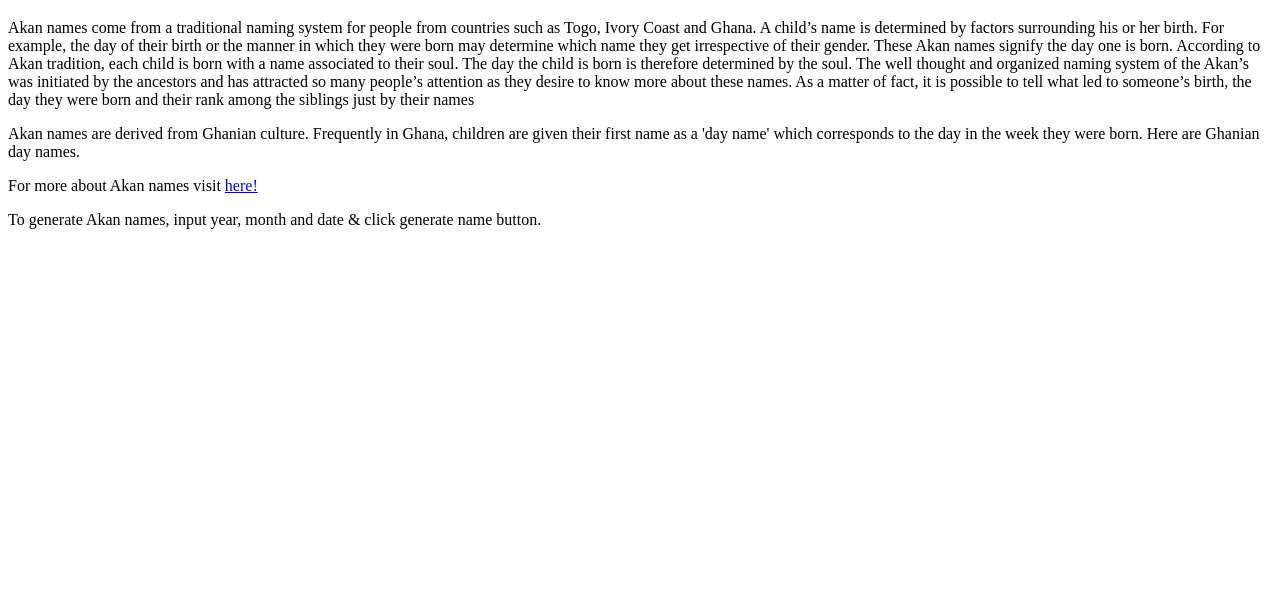
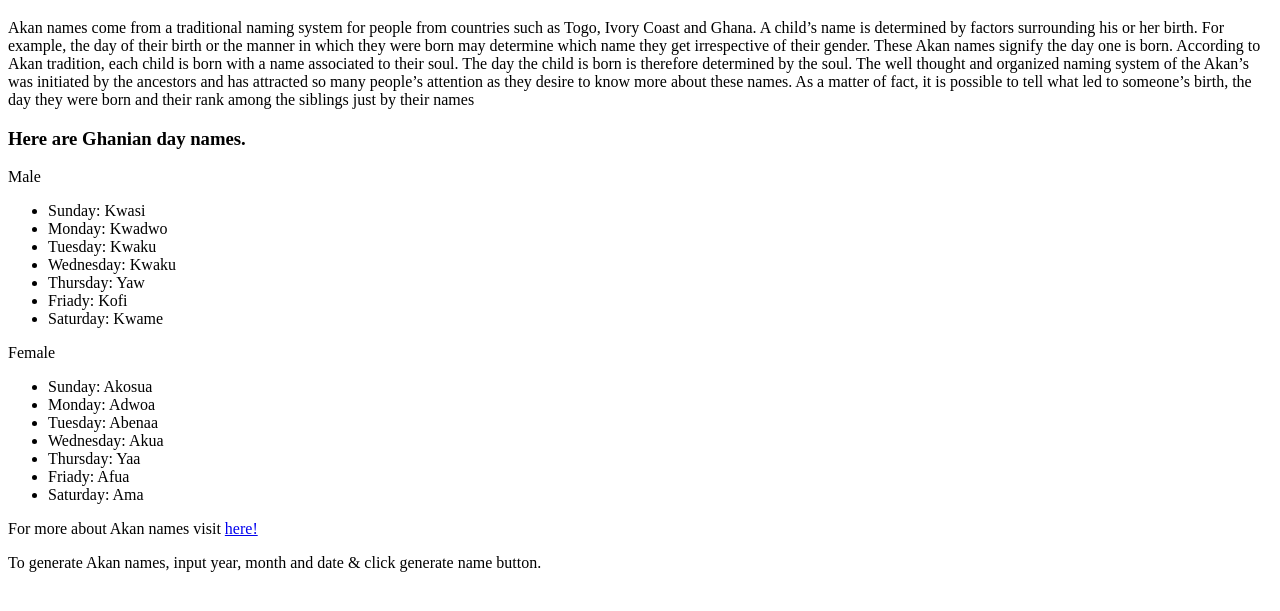
Before and after one commit to jtaraya/name-generator-akan, a plain HTML site: page akan.html in a window 1280 px wide. Shown: the part 61-672 px from the top of the page. Drawn offline with Linux system fonts and the light colour scheme.

Commit message:
added ul and li list

```diff
--- a/akan.html
+++ b/akan.html
@@ -8,7 +8,27 @@
     <body>
         <h1>Name Generator (Akan)</h1>
         <p>Akan names come from a traditional naming system for people from countries such as Togo, Ivory Coast and Ghana. A child’s name is determined by factors surrounding his or her birth. For example, the day of their birth or the manner in which they were born may determine which name they get irrespective of their gender. These Akan names signify the day one is born. According to Akan tradition, each child is born with a name associated to their soul. The day the child is born is therefore determined by the soul. The well thought and organized naming system of the Akan’s was initiated by the ancestors and has attracted so many people’s attention as they desire to know more about these names. As a matter of fact, it is possible to tell what led to someone’s birth, the day they were born and their rank among the siblings just by their names  </p>
-        <p>Akan names are derived from Ghanian culture. Frequently in Ghana, children are given their first name as a 'day name' which corresponds to the day in the week they were born. Here are Ghanian day names.</p>
+        <h3>Here are Ghanian day names.</h3>
+        <p>Male</p>
+        <ul>
+            <li>Sunday: Kwasi</li>
+            <li>Monday: Kwadwo</li>
+            <li>Tuesday: Kwaku</li>
+            <li>Wednesday: Kwaku</li>
+            <li>Thursday: Yaw</li>
+            <li>Friady: Kofi</li>
+            <li>Saturday: Kwame</li>
+        </ul>
+        <p>Female</p>
+        <ul>
+            <li>Sunday: Akosua</li>
+            <li>Monday: Adwoa</li>
+            <li>Tuesday: Abenaa</li>
+            <li>Wednesday: Akua</li>
+            <li>Thursday: Yaa</li>
+            <li>Friady: Afua</li>
+            <li>Saturday: Ama</li>
+        </ul>
         <p>For more about Akan names visit <a href="https://en.wikipedia.org/wiki/Akan_names">here!</a></p>
         <p>To generate Akan names, input year, month and date & click generate name button.
     </body>
```
